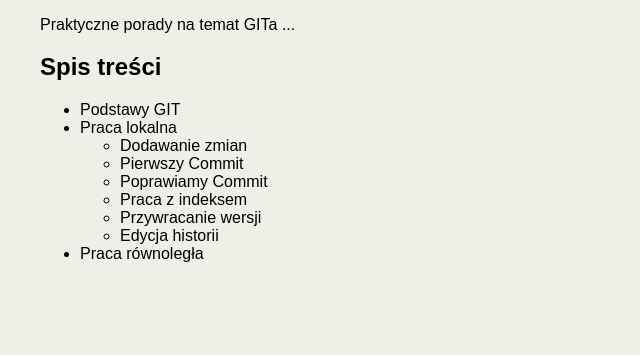
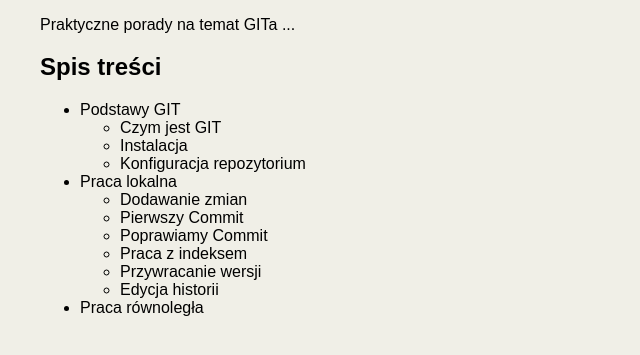
Before and after one commit to KONAL1/Testowe_repozytorium, a plain HTML site: page index.html in a window 1280 px wide. Shown: the part 121-476 px from the top of the page, without its empty margins (0-640 px from the left). Drawn offline with Linux system fonts and the light colour scheme.

Commit message:
Spis treści - podstawy

```diff
--- a/index.html
+++ b/index.html
@@ -14,7 +14,13 @@
 
     <h2>Spis treści</h2>
     <ul>
-        <li>Podstawy GIT</li>
+        <li>Podstawy GIT
+            <ul>
+                <li>Czym jest GIT</li>
+                <li>Instalacja</li>
+                <li>Konfiguracja repozytorium</li>
+            </ul>
+        </li>
         <li>Praca lokalna
             <ul>
                 <li>Dodawanie zmian</li>
```
